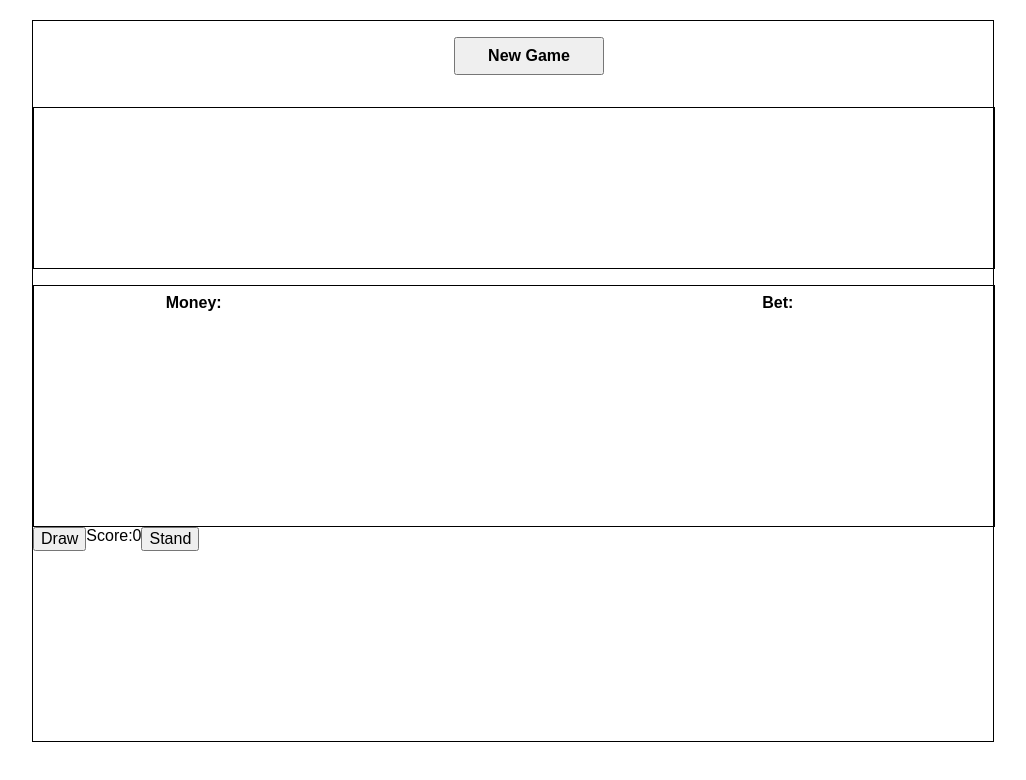
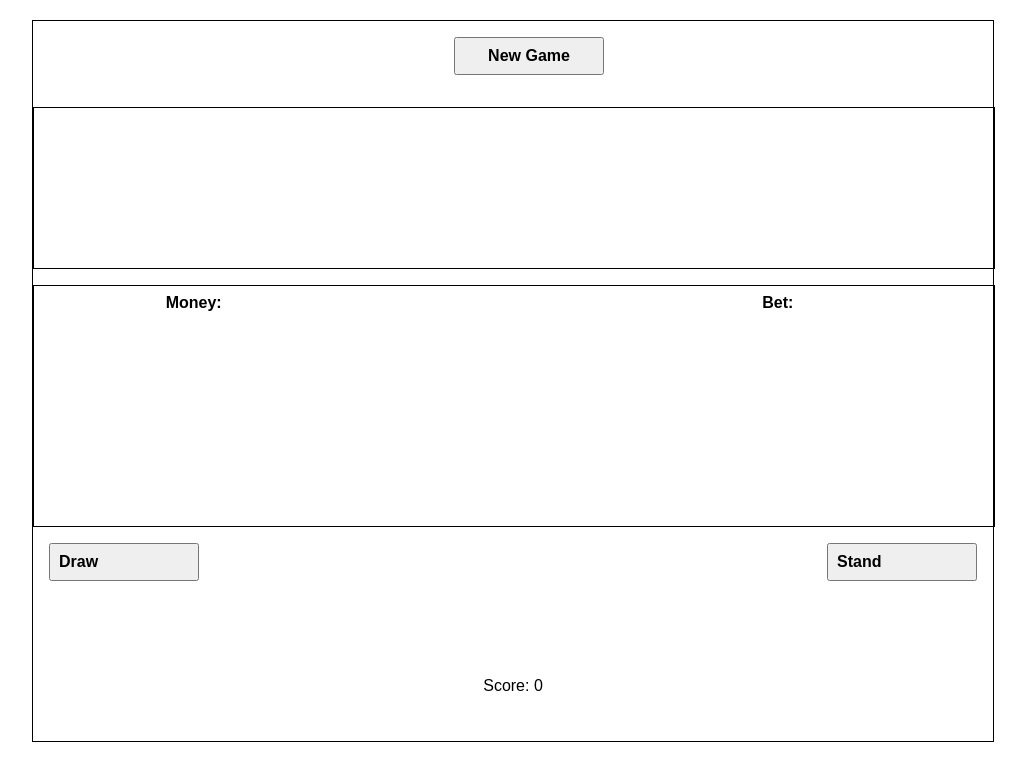
Before and after one commit to Leziak/Blackjack, a website: page public/index.html in a window 1280 px wide. Shown: the whole page, without its empty margins (127-1153 px from the left). Drawn offline with nearby package versions, Linux system fonts and the light colour scheme; files that its build step writes are made by us from their sources.

Commit message:
CSS Changes

```diff
--- a/public/index.html
+++ b/public/index.html
@@ -1,5 +1,6 @@
 <!DOCTYPE html>
 <html lang="en">
+
 <head>
   <meta charset="UTF-8">
   <meta name="viewport" content="width=device-width, initial-scale=1.0">
@@ -7,6 +8,7 @@
   <link rel="stylesheet" href="/css/index.css">
   <title>BlackJack</title>
 </head>
+
 <body>
   <div class="main-container">
     <div class="new-game">
@@ -26,11 +28,20 @@
 
     </div>
 
-  <div class="player">
+    <div class="player column">
+      <div class="row space-b">
+        <div>
+          <button class="draw row">Draw</button>
+        </div>
+        <div>
+          <button class="stand row">Stand</button>
+        </div>
+      </div>
 
-   <button class="Draw">Draw</button>
-   <div class="player-score">Score:0</div>
-   <button class="stand">Stand</button>
+      <span class="player-score">Score: 0</span>
+
+
+
 
     </div>
   </div>
@@ -43,4 +54,5 @@
   <script src="/js/cards.js"></script>
   <script src="/js/index.js"></script>
 </body>
+
 </html>
--- a/src/scss/index.scss
+++ b/src/scss/index.scss
@@ -1,66 +1,103 @@
 @import "normalize";
 @import "cards";
-
-.main-container{
+.main-container {
     display: flex;
     flex-direction: column;
-    width:960px;
-    height:90vh;
+    width: 960px;
+    height: 90vh;
     border: 1px solid black;
-    margin:auto;
-    margin-top:20px;
+    margin: auto;
+    margin-top: 20px;
 }
 
-.new-game{
-    display:flex;
+.new-game {
+    display: flex;
     width: 100%;
     justify-content: center;
     /*background-color:green;*/
-    flex-direction:row;
-    padding:1rem;
+    flex-direction: row;
+    padding: 1rem;
     button {
-        width:150px;
-        padding:0.5rem;
-        font-size:1rem;
+        width: 150px;
+        padding: 0.5rem;
+        font-size: 1rem;
         font-weight: bold;
     }
 }
 
-.dealer{
-    display:flex;
-    flex:column;
-    border:1px solid black;
-    width:100%;
-    height:20vh;
-    margin-top:1rem;
+.dealer {
+    display: flex;
+    flex: column;
+    border: 1px solid black;
+    width: 100%;
+    height: 20vh;
+    margin-top: 1rem;
     margin-bottom: 1rem;
 }
 
-.middle-game{
-    display:flex;
+.middle-game {
+    display: flex;
     justify-content: space-around;
-    min-height:30vh;
-    width:100%;
-    border:1px solid black;
+    min-height: 30vh;
+    width: 100%;
+    border: 1px solid black;
     .money {
-        width:150px;
-        padding:0.5rem;
-        font-size:1rem;
+        width: 150px;
+        padding: 0.5rem;
+        font-size: 1rem;
         font-weight: bold;
-        margin-left:1rem;
+        margin-left: 1rem;
     }
-
     .bet {
-        width:100px;
-        padding:0.5rem;
-        font-size:1rem;
+        width: 100px;
+        padding: 0.5rem;
+        font-size: 1rem;
         font-weight: bold;
-        margin-right:1rem;
+        margin-right: 1rem;
     }
-
-
 }
 
-.player{
-    display:flex;
+.player {
+    box-sizing: border-box;
+    width: 100%;
+    justify-content: space-around;
+    padding: 1rem;
+    .draw {
+        width: 150px;
+        padding: 0.5rem;
+        font-size: 1rem;
+        font-weight: bold;
+    }
+    .stand {
+        width: 150px;
+        padding: 0.5rem;
+        font-size: 1rem;
+        font-weight: bold;
+    }
+    // .player-score{
+    //     display: flex;
+    //     flex-direction: column;
+    //     align-items: flex-end;
+    // }
 }
+
+.column {
+    display: flex;
+    flex-direction: column;
+    padding: 1rem;
+}
+
+.row {
+    display: flex;
+    flex-direction: row;
+}
+
+.space-b {
+    justify-content: space-between;
+}
+
+.player-score{
+    display: block;
+    margin-top:6rem;
+    text-align:center;
+}
```
Lines whose indentation alone changed are shown as unchanged.
